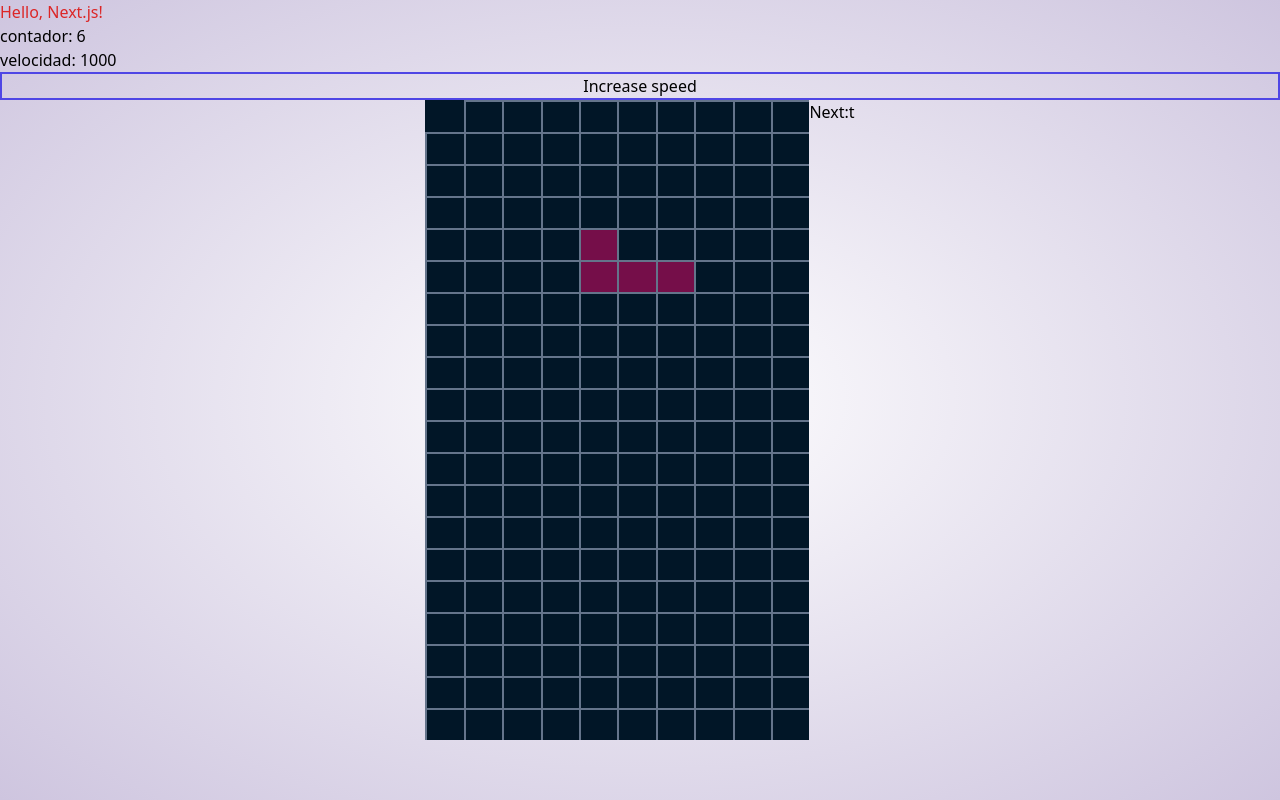
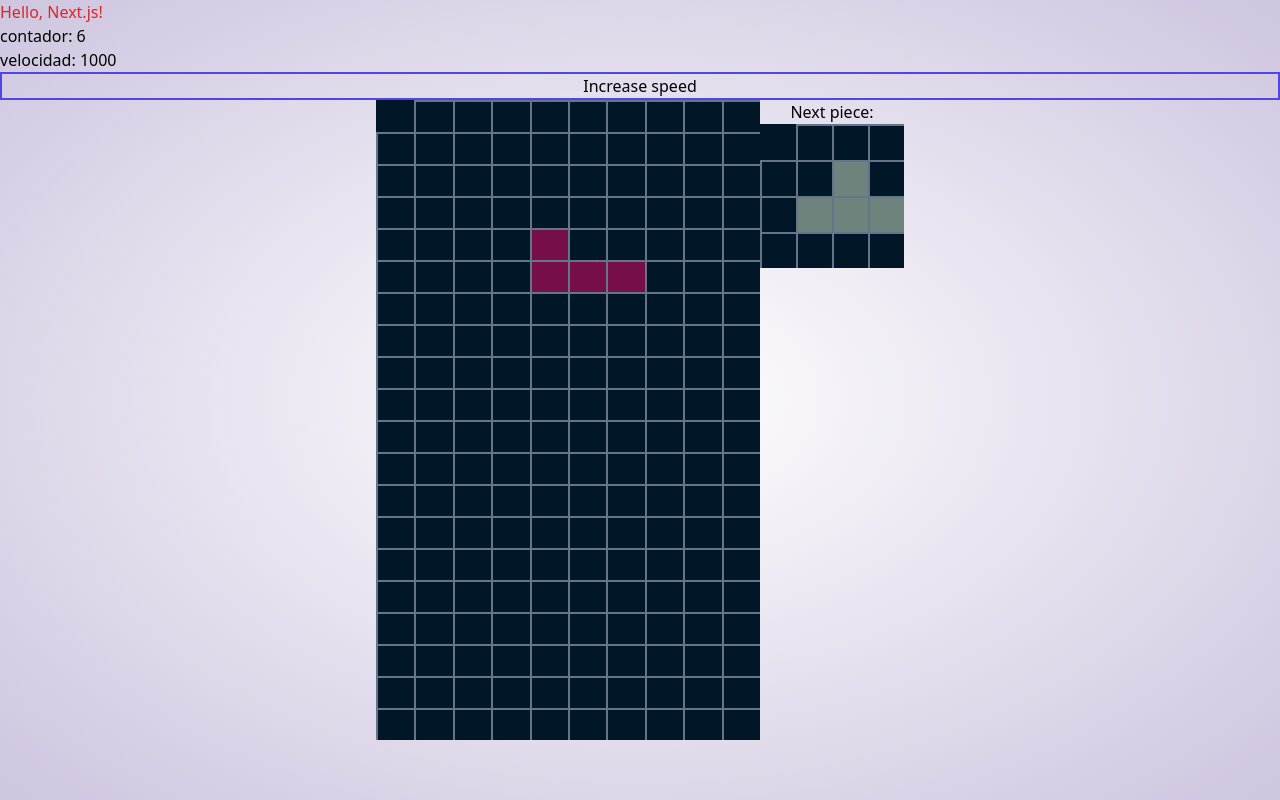
Before and after one commit to Diegdary/tetrisweb, a Next.js app in the folder tetris/: page / in a window 1280 px wide. Built offline with nearby package versions, Linux system fonts and the light colour scheme.

Commit message:
next piece display added! but it still needs styling

```diff
--- /dev/null
+++ b/tetris/app/nextPiece.tsx
@@ -0,0 +1,44 @@
+import figures from "./../public/assets/figures.json"
+import { useState,useEffect } from "react";
+
+interface smallMatrix{
+    index:number
+}
+export default function NextPiece({index}:smallMatrix):JSX.Element{
+    const [final_values,setFinal_values] = useState<number[]>([]);
+
+    useEffect(()=>{
+        debugger
+        if (index) {
+
+        }
+        let matrix:number[][] =[];
+        let onedi_array=[]
+        const positions = figures.inf[index].positions;
+        for (let i = 0; i < 4; i++) {
+            matrix.push([]);
+            for (let j = 0; j < 4; j++) {
+                matrix[i][j]=0;
+            }
+        }
+        for (const coordenates of positions) {
+            matrix[coordenates.x+1][coordenates.y-3]=index;
+        }
+        for (let i = 0; i < 4; i++) {
+            for (let j = 0; j < 4; j++) {
+                onedi_array.push(matrix[i][j]);
+            }
+        }
+        setFinal_values(onedi_array);
+    },[index]);
+
+
+    return <div className="text-center">
+        <h2>Next piece:</h2>
+        <div className={`w-36 h-36 grid grid-cols-4 grid-rows-4 divide-x-2 divide-y-2 divide-slate-500 bg-slate-400`}>
+        {final_values.map((value,key) => <div key={key} className={`bg-[${figures.inf[value].color}]`}></div>)}
+        </div>
+    </div>
+}
+//DO NOT DELETE
+    //bg-[#f3ffd2] bg-[#011627] bg-[#750e49] bg-[#82BDA7] bg-[#750e49] bg-[#82BDA7] bg-[#6E837C] bg-[#b8d9c8]
--- a/tetris/app/page.tsx
+++ b/tetris/app/page.tsx
@@ -4,6 +4,7 @@ import Boardt from "./boardt";
 import figures from "../public/assets/figures.json";
 import { Board } from "../public/assets/structures";
 import Menu from "./menu";
+import NextPiece from "./nextPiece";
 
 
 export default function Page() {
@@ -469,8 +470,8 @@ export default function Page() {
     <p>velocidad: {speed}</p>
     <button className="border-solid border-2 border-indigo-600 " id="123" ref={buttonref} onClick={increaseSpeed}>Increase speed</button>
     <div className="flex justify-center">
-      <Boardt matrix={board.matrix} pointer={board.pointer} />
-      <div>Next:{figures.inf[board.pointer.index.next].name}</div>
+      <Boardt matrix={board.matrix} pointer={board.pointer}/>
+      <NextPiece index={board.pointer.index.next}/>
     </div>
 
   </div>
```
